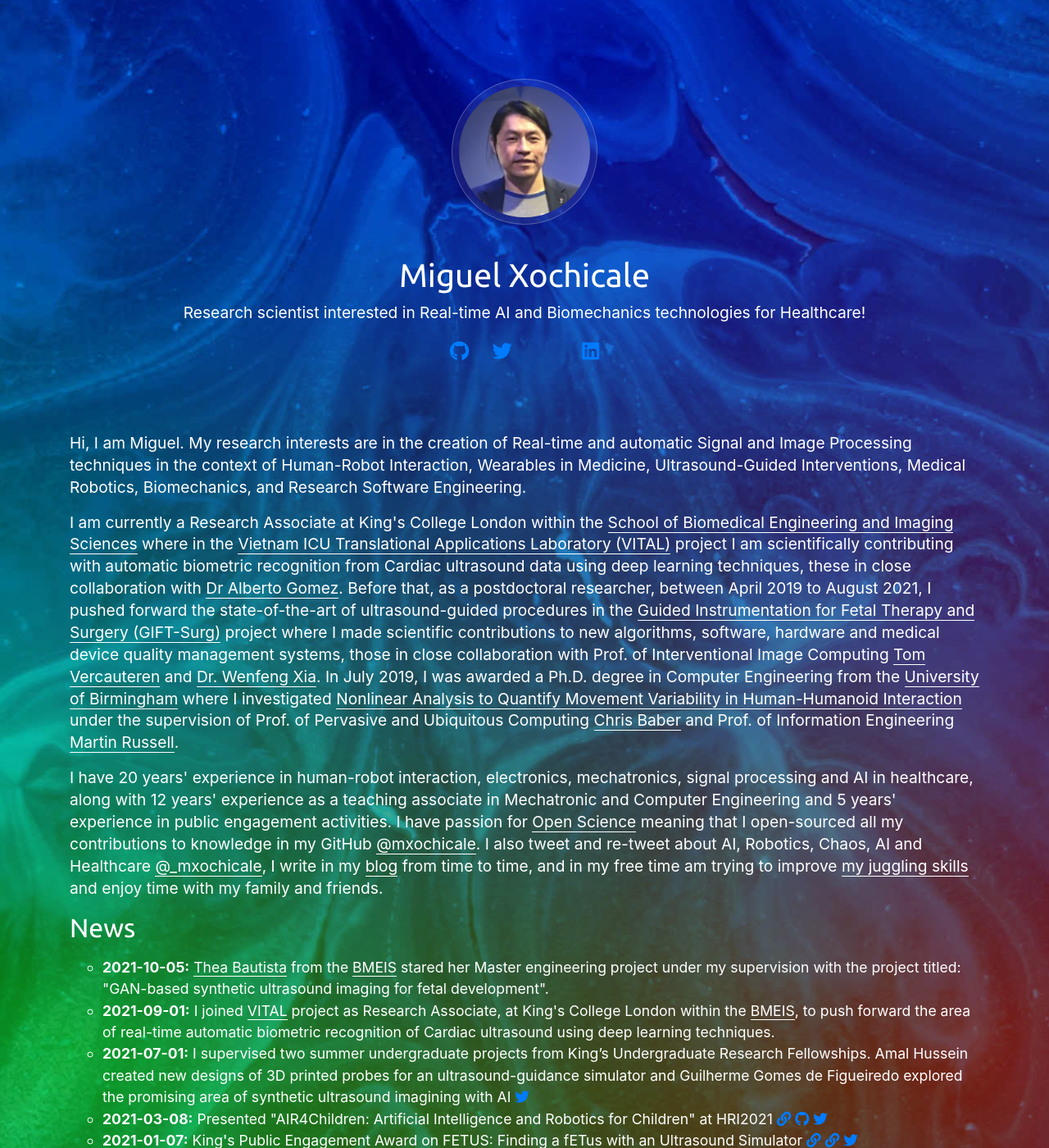
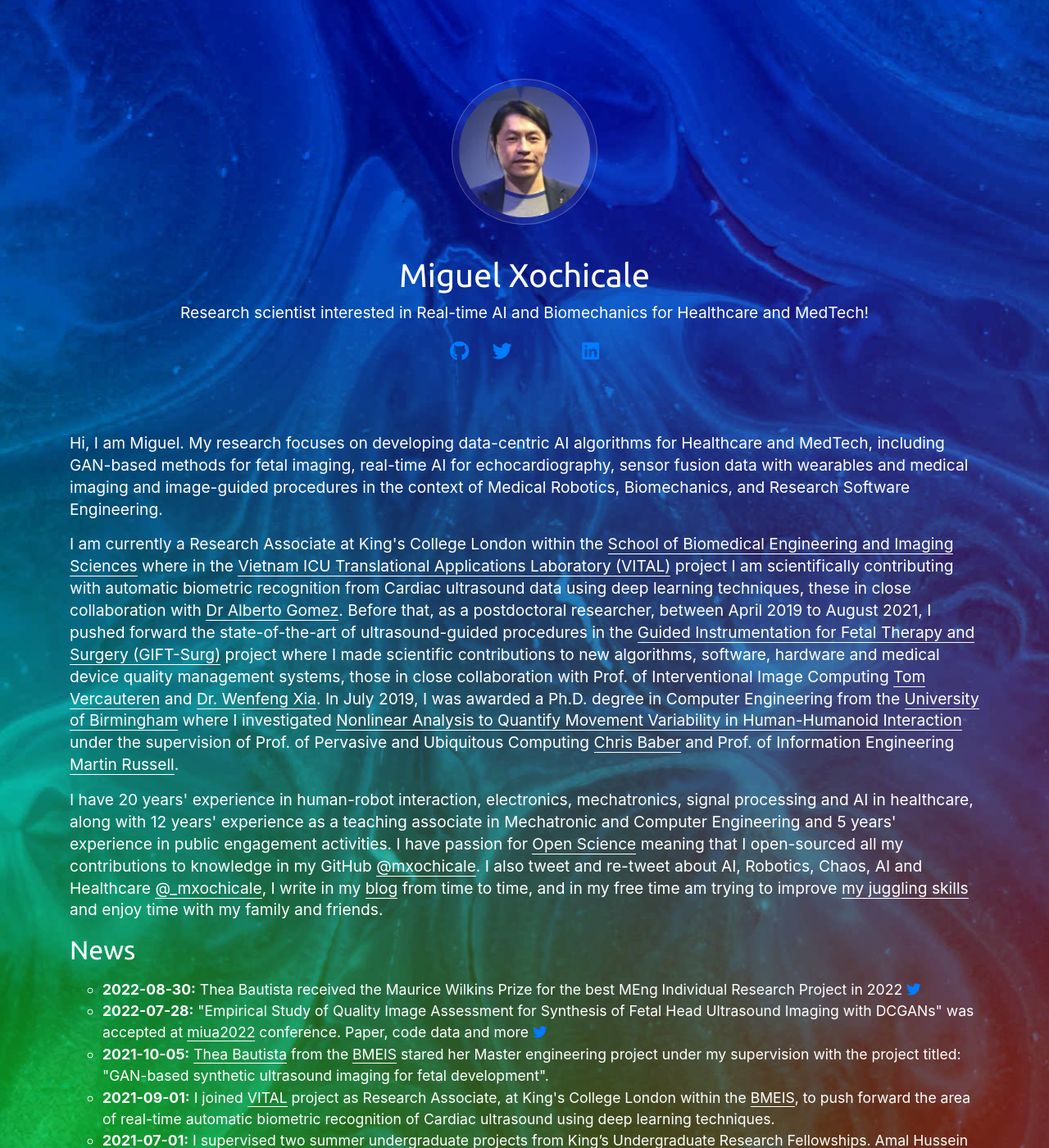
Before and after one commit to mxochicale/mxochicale.github.io, a Jekyll site: the page built from index.html, in a window 1280 px wide and 1400 px high. Shown: the whole window at 82% size. Built offline with Jekyll 4.4.1, drawn with Linux system fonts in a browser that asks for light colours; nearby versions of some CDN libraries; comment, search, counter and statistics services are not loaded; a style sheet for code colours, icons or effects is not loaded.

Commit message:
quick updates in me, news and index.html

```diff
--- a/_includes/me.html
+++ b/_includes/me.html
@@ -1,6 +1,7 @@
 <p>
 Hi, I am Miguel.
-My research interests are in the creation of Real-time and automatic Signal and Image Processing techniques in the context of Human-Robot Interaction, Wearables in Medicine, Ultrasound-Guided Interventions, Medical Robotics, Biomechanics, and Research Software Engineering.
+My research focuses on developing data-centric AI algorithms for Healthcare and MedTech,
+including GAN-based methods for fetal imaging, real-time AI for echocardiography, sensor fusion data with wearables and medical imaging and image-guided procedures in the context of Medical Robotics, Biomechanics, and Research Software Engineering.
 </p>
 
 <p>
--- a/_includes/news.html
+++ b/_includes/news.html
@@ -1,5 +1,7 @@
 <p >
 <ul class="bullets">
+  <li> <b>2022-08-30:</b> Thea Bautista received the Maurice Wilkins Prize for the best MEng Individual Research Project in 2022 <a href="https://twitter.com/_mxochicale/status/1564571097932402688"> <i class="fab fa-twitter"></i> </a> </li>
+  <li> <b>2022-07-28:</b> "Empirical Study of Quality Image Assessment for Synthesis of Fetal Head Ultrasound Imaging with DCGANs" was accepted at <a class="white" href="https://www.miua2022.com/">miua2022</a> conference. Paper, code data and more <a href="https://twitter.com/_mxochicale/status/1552589649356488704"> <i class="fab fa-twitter"></i> </a> </li>
   <li> <b>2021-10-05:</b> <a class="white" href="https://uk.linkedin.com/in/thea-bautista-9301801a2">Thea Bautista</a> from the <a class="white" href="https://www.kcl.ac.uk/bmeis">BMEIS</a> stared her Master engineering project under my supervision with the project titled: "GAN-based synthetic ultrasound imaging for fetal development". </li>
   <li> <b>2021-09-01:</b> I joined <a class="white" href="http://vital.oucru.org/">VITAL</a> project as Research Associate, at King's College London within the <a class="white" href="https://www.kcl.ac.uk/bmeis">BMEIS</a>, to push forward the area of real-time automatic biometric recognition of Cardiac ultrasound using deep learning techniques.</li>
   <li> <b>2021-07-01:</b> I supervised two summer undergraduate projects from King’s Undergraduate Research Fellowships. Amal Hussein created new designs of 3D printed probes for an ultrasound-guidance simulator and Guilherme Gomes de Figueiredo explored the promising area of synthetic ultrasound imagining with AI  <a href="https://twitter.com/_mxochicale/status/1431191388503281665"> <i class="fab fa-twitter"></i> </a> </li>
--- a/index.html
+++ b/index.html
@@ -8,7 +8,7 @@ title:
     <header id="header">
       <span class="avatar"><img src="/assets/images/avatar/mapx_december2019.png" alt="Miguel Xochicale" /></span>
        <h1>Miguel Xochicale</h1>
-        <p>Research scientist interested in Real-time AI and Biomechanics technologies for Healthcare! </p>
+        <p>Research scientist interested in Real-time AI and Biomechanics for Healthcare and MedTech! </p>
 
       <ul class="icons">
         <li>
```
